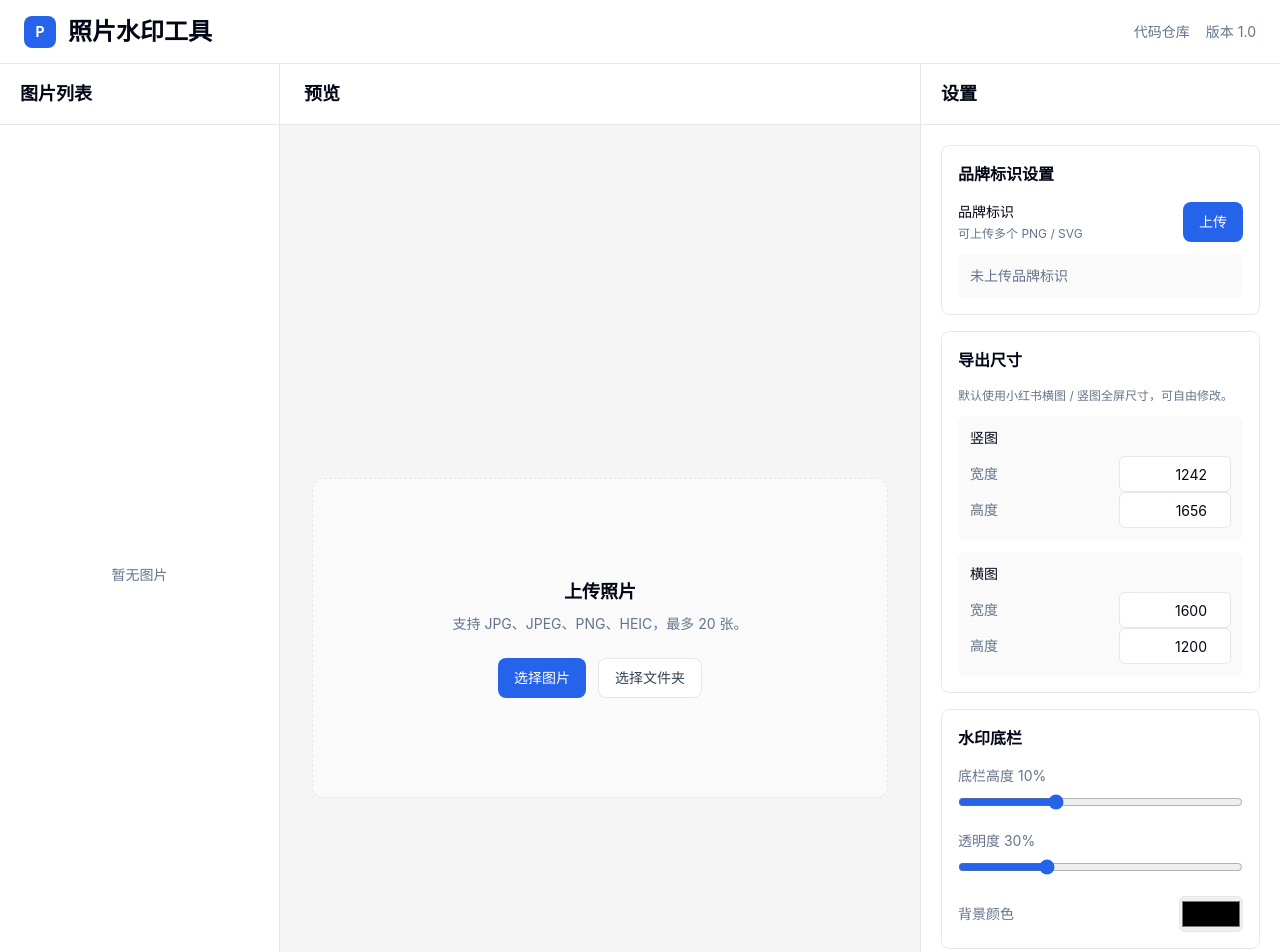
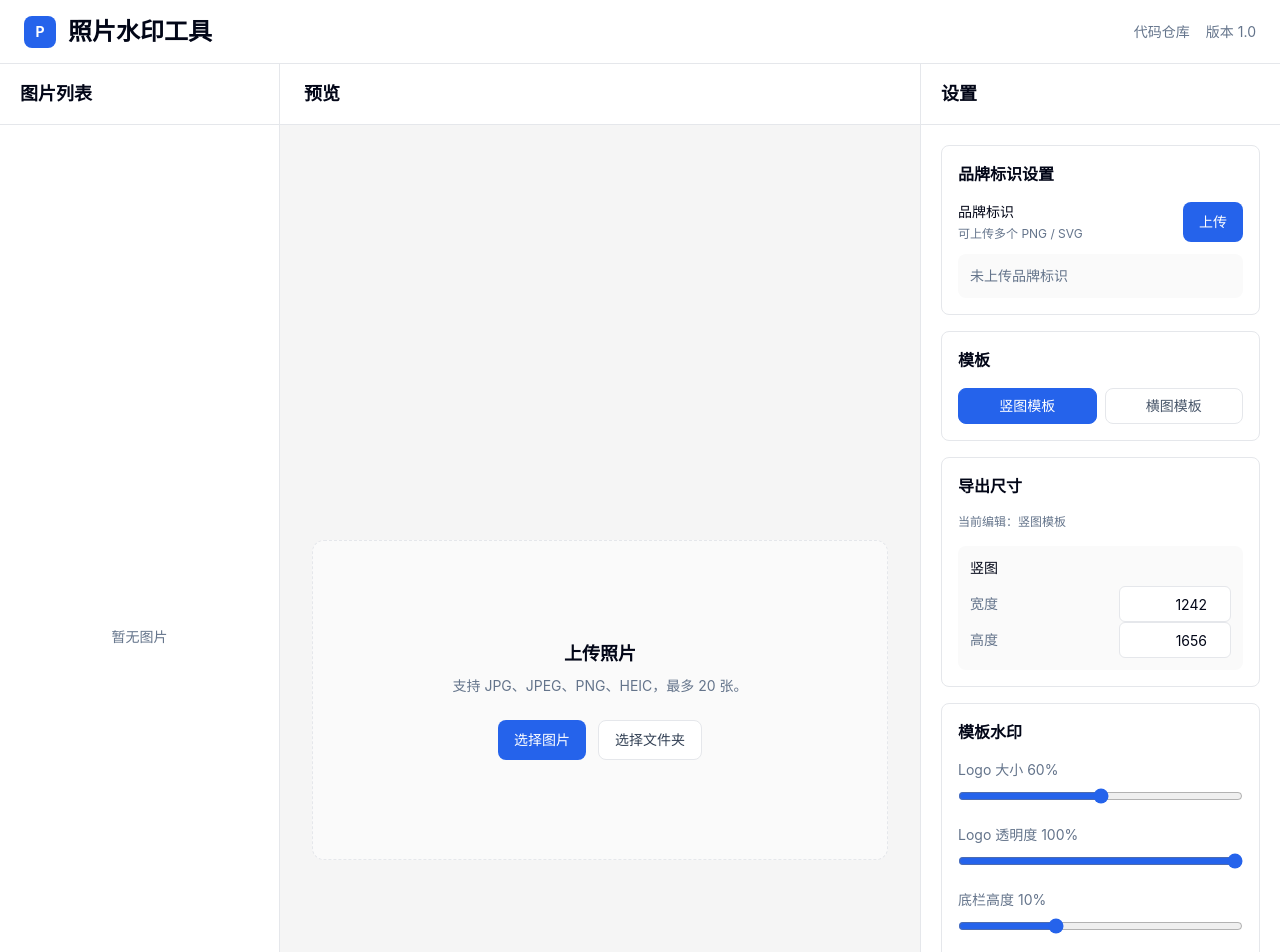
Before and after one commit to sweetCurious/photo-watermark-tool, a React (Vite) app: page / in a window 1280 px wide. Shown: the top 952 px of the page. Built offline with nearby package versions, Linux system fonts and the light colour scheme.

Commit message:
feat: add per-orientation logo templates

```diff
--- a/src/components/image/ImagePreview.tsx
+++ b/src/components/image/ImagePreview.tsx
@@ -14,7 +14,7 @@ export function ImagePreview() {
   const selectedImageId = useImageStore((state) => state.selectedImageId);
   const logos = useLogoStore((state) => state.logos);
   const outputSizes = useSettingsStore((state) => state.outputSizes);
-  const watermark = useSettingsStore((state) => state.watermark);
+  const templates = useSettingsStore((state) => state.templates);
   const selectedImage = images.find((image) => image.id === selectedImageId) ?? null;
 
   useEffect(() => {
@@ -36,7 +36,7 @@ export function ImagePreview() {
           currentImage,
           drawableLogos,
           outputSizes[currentImage.orientation],
-          watermark,
+          templates[currentImage.orientation],
           abortController.signal,
         );
 
@@ -76,7 +76,7 @@ export function ImagePreview() {
         revokeObjectUrl(nextPreviewUrl);
       }
     };
-  }, [logos, outputSizes, selectedImage, watermark]);
+  }, [logos, outputSizes, selectedImage, templates]);
 
   if (!selectedImage) {
     return <ImageUpload />;
--- a/src/components/settings/SettingsPanel.tsx
+++ b/src/components/settings/SettingsPanel.tsx
@@ -1,6 +1,6 @@
-import { ReactNode } from 'react';
+import { ReactNode, useState } from 'react';
 import { JPG_QUALITY } from '../../services/exportService';
-import { useSettingsStore, WatermarkSettings } from '../../store/settingsStore';
+import { TemplateSettings, useSettingsStore } from '../../store/settingsStore';
 import { ImageOrientation } from '../../types/image';
 import { LogoUploader } from '../logo/LogoUploader';
 
@@ -38,96 +38,151 @@ function NumberInput({
   );
 }
 
-function ExportCard() {
+function TemplateTabs({
+  selectedTemplate,
+  setSelectedTemplate,
+}: {
+  selectedTemplate: ImageOrientation;
+  setSelectedTemplate: (orientation: ImageOrientation) => void;
+}) {
+  return (
+    <div className="grid grid-cols-2 gap-2">
+      {[
+        ['portrait', '竖图模板'],
+        ['landscape', '横图模板'],
+      ].map(([orientation, label]) => (
+        <button
+          className={`h-9 rounded-lg border text-sm font-medium ${
+            selectedTemplate === orientation
+              ? 'border-primary bg-primary text-white'
+              : 'border-border-default bg-background-panel text-slate-600 hover:border-border-hover'
+          }`}
+          key={orientation}
+          onClick={() => setSelectedTemplate(orientation as ImageOrientation)}
+          type="button"
+        >
+          {label}
+        </button>
+      ))}
+    </div>
+  );
+}
+
+function ExportCard({ selectedTemplate }: { selectedTemplate: ImageOrientation }) {
   const outputSizes = useSettingsStore((state) => state.outputSizes);
   const setOutputSize = useSettingsStore((state) => state.setOutputSize);
-
-  function updateSize(orientation: ImageOrientation, key: 'width' | 'height', value: number) {
-    setOutputSize(orientation, {
-      ...outputSizes[orientation],
-      [key]: value,
-    });
-  }
+  const label = selectedTemplate === 'portrait' ? '竖图' : '横图';
 
   return (
     <SettingsCard title="导出尺寸">
-      <div className="space-y-3">
-        <p className="text-xs text-slate-500">默认使用小红书横图 / 竖图全屏尺寸，可自由修改。</p>
+      <p className="text-xs text-slate-500">当前编辑：{label}模板</p>
       <div className="rounded-lg bg-background-upload p-3">
-          <p className="mb-2 text-sm font-medium text-slate-950">竖图</p>
+        <p className="mb-2 text-sm font-medium text-slate-950">{label}</p>
         <NumberInput
           label="宽度"
           min={320}
-            onChange={(value) => updateSize('portrait', 'width', value)}
-            value={outputSizes.portrait.width}
+          onChange={(value) =>
+            setOutputSize(selectedTemplate, { ...outputSizes[selectedTemplate], width: value })
+          }
+          value={outputSizes[selectedTemplate].width}
         />
         <NumberInput
           label="高度"
           min={320}
-            onChange={(value) => updateSize('portrait', 'height', value)}
-            value={outputSizes.portrait.height}
+          onChange={(value) =>
+            setOutputSize(selectedTemplate, { ...outputSizes[selectedTemplate], height: value })
+          }
+          value={outputSizes[selectedTemplate].height}
         />
-        </div>
-        <div className="rounded-lg bg-background-upload p-3">
-          <p className="mb-2 text-sm font-medium text-slate-950">横图</p>
-          <NumberInput
-            label="宽度"
-            min={320}
-            onChange={(value) => updateSize('landscape', 'width', value)}
-            value={outputSizes.landscape.width}
-          />
-          <NumberInput
-            label="高度"
-            min={320}
-            onChange={(value) => updateSize('landscape', 'height', value)}
-            value={outputSizes.landscape.height}
-          />
-        </div>
       </div>
     </SettingsCard>
   );
 }
 
-function WatermarkCard() {
-  const watermark = useSettingsStore((state) => state.watermark);
-  const setWatermark = useSettingsStore((state) => state.setWatermark);
-  const updateWatermark = (settings: Partial<WatermarkSettings>) =>
-    setWatermark({
-      ...watermark,
+function RangeInput({
+  label,
+  max,
+  onChange,
+  value,
+}: {
+  label: string;
+  max: number;
+  onChange: (value: number) => void;
+  value: number;
+}) {
+  return (
+    <label className="block text-sm text-slate-500">
+      <span>
+        {label} {value}%
+      </span>
+      <input
+        className="mt-2 w-full accent-primary"
+        max={max}
+        min={0}
+        onChange={(event) => onChange(Number(event.target.value))}
+        type="range"
+        value={value}
+      />
+    </label>
+  );
+}
+
+function TemplateCard({ selectedTemplate }: { selectedTemplate: ImageOrientation }) {
+  const template = useSettingsStore((state) => state.templates[selectedTemplate]);
+  const setTemplate = useSettingsStore((state) => state.setTemplate);
+  const updateTemplate = (settings: Partial<TemplateSettings>) =>
+    setTemplate(selectedTemplate, {
+      ...template,
       ...settings,
+      logo: {
+        ...template.logo,
+        ...settings.logo,
+      },
+      watermark: {
+        ...template.watermark,
+        ...settings.watermark,
+      },
     });
 
   return (
-    <SettingsCard title="水印底栏">
-      <label className="block text-sm text-slate-500">
-        <span>底栏高度 {Math.round(watermark.barHeightRatio * 100)}%</span>
-        <input
-          className="mt-2 w-full accent-primary"
+    <SettingsCard title="模板水印">
+      <RangeInput
+        label="Logo 大小"
+        max={120}
+        onChange={(value) => updateTemplate({ logo: { ...template.logo, sizeRatio: value / 100 } })}
+        value={Math.round(template.logo.sizeRatio * 100)}
+      />
+      <RangeInput
+        label="Logo 透明度"
+        max={100}
+        onChange={(value) => updateTemplate({ logo: { ...template.logo, opacity: value / 100 } })}
+        value={Math.round(template.logo.opacity * 100)}
+      />
+      <RangeInput
+        label="底栏高度"
         max={30}
-          min={0}
-          onChange={(event) => updateWatermark({ barHeightRatio: Number(event.target.value) / 100 })}
-          type="range"
-          value={Math.round(watermark.barHeightRatio * 100)}
+        onChange={(value) =>
+          updateTemplate({ watermark: { ...template.watermark, barHeightRatio: value / 100 } })
+        }
+        value={Math.round(template.watermark.barHeightRatio * 100)}
       />
-      </label>
-      <label className="block text-sm text-slate-500">
-        <span>透明度 {Math.round(watermark.opacity * 100)}%</span>
-        <input
-          className="mt-2 w-full accent-primary"
+      <RangeInput
+        label="底栏透明度"
         max={100}
-          min={0}
-          onChange={(event) => updateWatermark({ opacity: Number(event.target.value) / 100 })}
-          type="range"
-          value={Math.round(watermark.opacity * 100)}
+        onChange={(value) =>
+          updateTemplate({ watermark: { ...template.watermark, opacity: value / 100 } })
+        }
+        value={Math.round(template.watermark.opacity * 100)}
       />
-      </label>
       <label className="flex items-center justify-between gap-3 text-sm text-slate-500">
-        <span>背景颜色</span>
+        <span>底栏颜色</span>
         <input
           className="h-9 w-16 rounded-md border border-border-default"
-          onChange={(event) => updateWatermark({ background: event.target.value })}
+          onChange={(event) =>
+            updateTemplate({ watermark: { ...template.watermark, background: event.target.value } })
+          }
           type="color"
-          value={watermark.background}
+          value={template.watermark.background}
         />
       </label>
     </SettingsCard>
@@ -154,6 +209,8 @@ function OutputCard() {
 }
 
 export function SettingsPanel() {
+  const [selectedTemplate, setSelectedTemplate] = useState<ImageOrientation>('portrait');
+
   return (
     <aside className="flex w-[360px] shrink-0 flex-col border-l border-border-default bg-background-panel">
       <div className="border-b border-border-default px-5 py-4">
@@ -163,8 +220,14 @@ export function SettingsPanel() {
         <SettingsCard title="品牌标识设置">
           <LogoUploader />
         </SettingsCard>
-        <ExportCard />
-        <WatermarkCard />
+        <SettingsCard title="模板">
+          <TemplateTabs
+            selectedTemplate={selectedTemplate}
+            setSelectedTemplate={setSelectedTemplate}
+          />
+        </SettingsCard>
+        <ExportCard selectedTemplate={selectedTemplate} />
+        <TemplateCard selectedTemplate={selectedTemplate} />
         <OutputCard />
       </div>
     </aside>
--- a/src/hooks/useImageProcessing.ts
+++ b/src/hooks/useImageProcessing.ts
@@ -16,7 +16,7 @@ export function useImageProcessing() {
   const updateImageStatus = useImageStore((state) => state.updateImageStatus);
   const logos = useLogoStore((state) => state.logos);
   const outputSizes = useSettingsStore((state) => state.outputSizes);
-  const watermark = useSettingsStore((state) => state.watermark);
+  const templates = useSettingsStore((state) => state.templates);
   const abortControllerRef = useRef<AbortController | null>(null);
   const [isProcessing, setIsProcessing] = useState(false);
   const [progress, setProgress] = useState<ProcessingProgress>({ current: 0, total: 0 });
@@ -42,7 +42,7 @@ export function useImageProcessing() {
         images,
         logos,
         outputSizes,
-        watermark,
+        templates,
         signal: abortController.signal,
         onImageStatus: updateImageStatus,
         onProgress: () =>
--- a/src/store/settingsStore.ts
+++ b/src/store/settingsStore.ts
@@ -14,19 +14,40 @@ export interface WatermarkSettings {
   background: string;
 }
 
+export interface LogoSettings {
+  sizeRatio: number;
+  opacity: number;
+}
+
+export interface TemplateSettings {
+  logo: LogoSettings;
+  watermark: WatermarkSettings;
+}
+
 interface SettingsStore {
   outputSizes: Record<ImageOrientation, OutputSize>;
-  watermark: WatermarkSettings;
+  templates: Record<ImageOrientation, TemplateSettings>;
   setOutputSize: (orientation: ImageOrientation, size: OutputSize) => void;
-  setWatermark: (watermark: WatermarkSettings) => void;
+  setTemplate: (orientation: ImageOrientation, template: TemplateSettings) => void;
 }
 
-export const useSettingsStore = create<SettingsStore>((set) => ({
-  outputSizes: OUTPUT_IMAGE_SPECS,
+const DEFAULT_TEMPLATE: TemplateSettings = {
+  logo: {
+    sizeRatio: 0.6,
+    opacity: 1,
+  },
   watermark: {
     barHeightRatio: BOTTOM_BAR_HEIGHT_RATIO,
     opacity: 0.3,
     background: '#000000',
+  },
+};
+
+export const useSettingsStore = create<SettingsStore>((set) => ({
+  outputSizes: OUTPUT_IMAGE_SPECS,
+  templates: {
+    landscape: DEFAULT_TEMPLATE,
+    portrait: DEFAULT_TEMPLATE,
   },
   setOutputSize: (orientation, size) =>
     set((state) => ({
@@ -35,5 +56,11 @@ export const useSettingsStore = create<SettingsStore>((set) => ({
         [orientation]: size,
       },
     })),
-  setWatermark: (watermark) => set({ watermark }),
+  setTemplate: (orientation, template) =>
+    set((state) => ({
+      templates: {
+        ...state.templates,
+        [orientation]: template,
+      },
+    })),
 }));
```
Also changed, not shown: src/services/imageProcessingService.ts (+7 -7 lines), src/services/logoRenderer.ts (+13 -4 lines). Lines whose indentation alone changed are shown as unchanged.
